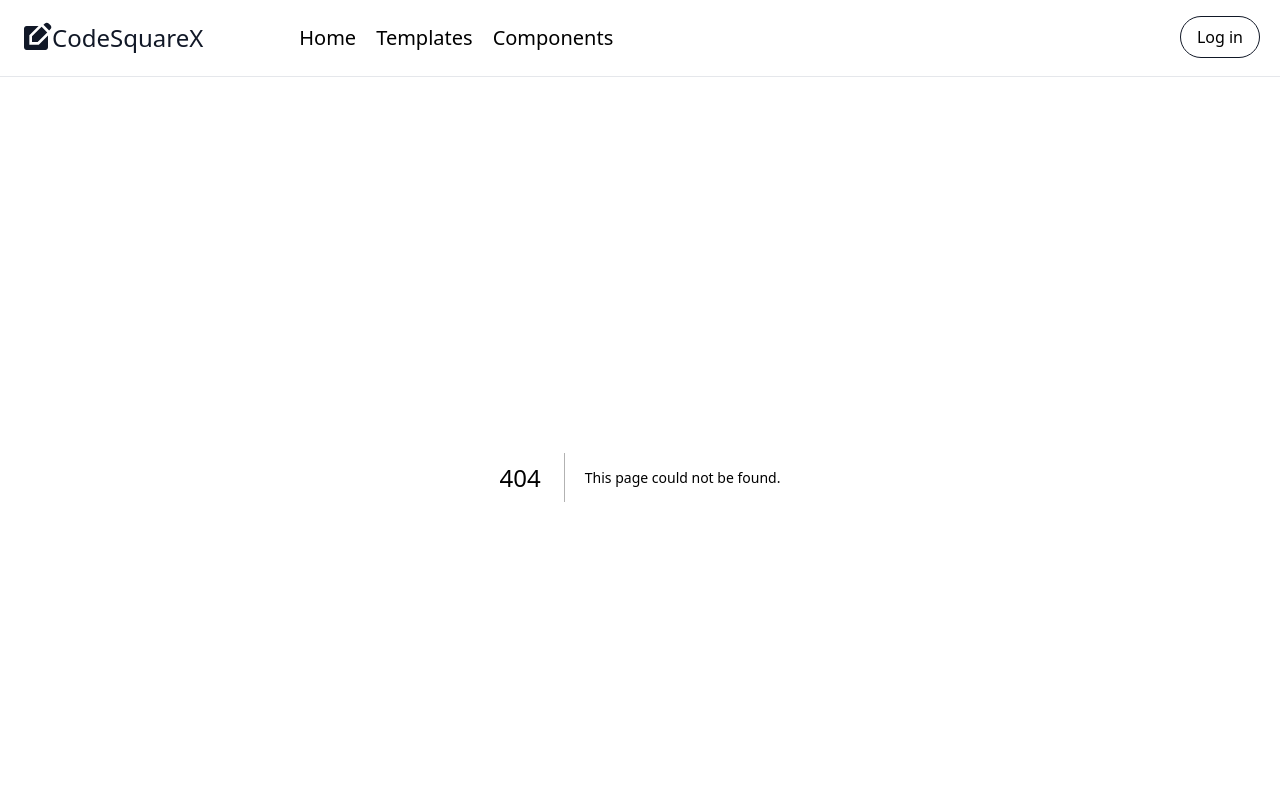
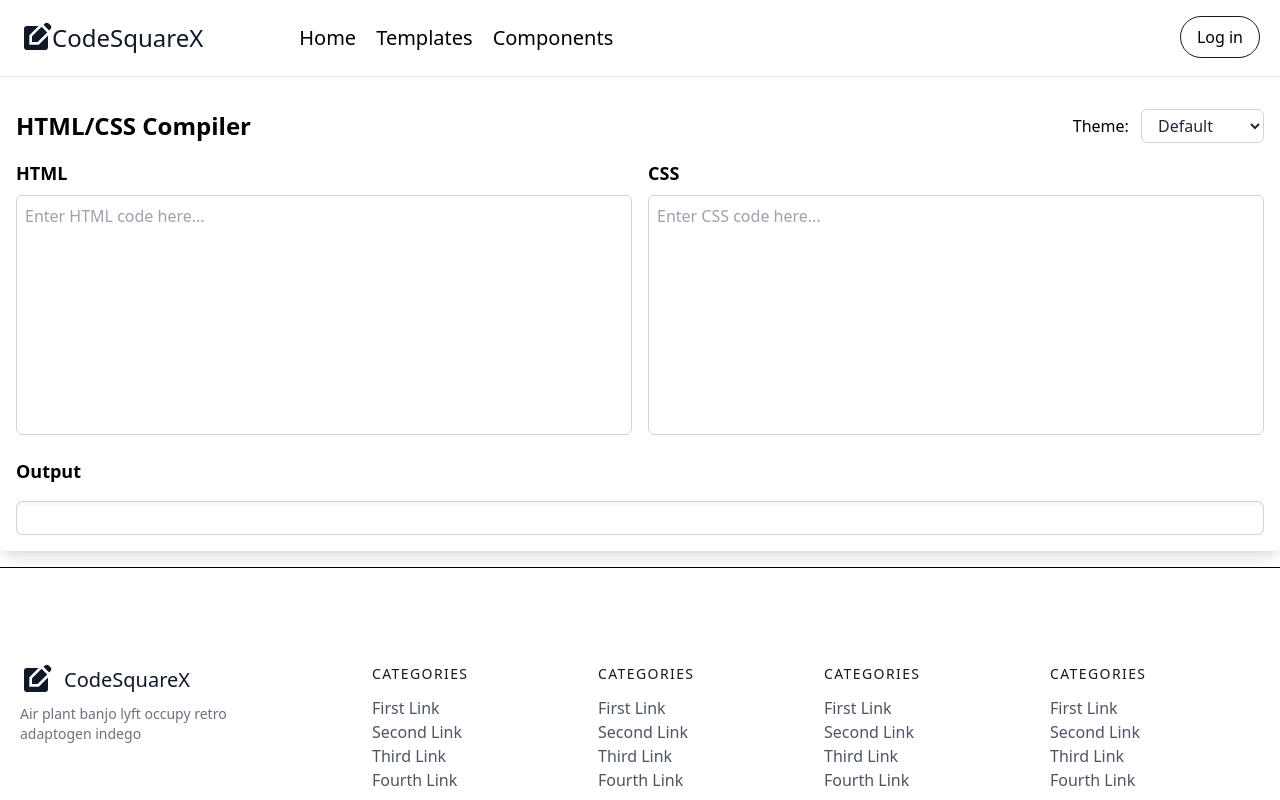
Before and after one commit to darshilkantaria11/SU, a Next.js app in the folder codeeasy/: page /compiler in a window 1280 px wide. Before the commit this address had no page. Shown: the top 800 px of the page. Built offline with nearby package versions, Linux system fonts and the light colour scheme.

Commit message:
compiler added

```diff
--- a/codeeasy/package.json
+++ b/codeeasy/package.json
@@ -19,7 +19,9 @@
     "mongoose": "^7.1.0",
     "next": "13.3.0",
     "postcss": "8.4.23",
+    "prismjs": "^1.29.0",
     "react": "18.2.0",
+    "react-ace": "^10.1.0",
     "react-codemirror2": "^7.2.1",
     "react-dom": "18.2.0",
     "react-firebaseui": "^6.0.0",
--- /dev/null
+++ b/codeeasy/pages/compiler.js
@@ -0,0 +1,76 @@
+import Head from "next/head";
+import { useEffect, useState } from "react";
+import Prism from "prismjs";
+import "prismjs/themes/prism.css";
+import "prismjs/components/prism-markup";
+import "prismjs/components/prism-css";
+import "prismjs/plugins/line-numbers/prism-line-numbers.css";
+import "prismjs/plugins/line-numbers/prism-line-numbers.min";
+
+export default function Home() {
+  const [htmlCode, setHtmlCode] = useState("");
+  const [cssCode, setCssCode] = useState("");
+  const [theme, setTheme] = useState("prism");
+
+  useEffect(() => {
+    Prism.highlightAll();
+  }, []);
+
+  const onHtmlChange = (e) => {
+    setHtmlCode(e.target.value);
+  };
+
+  const onCssChange = (e) => {
+    setCssCode(e.target.value);
+  };
+
+  const onThemeChange = (e) => {
+    setTheme(e.target.value);
+  };
+
+  return (
+    <>
+      <Head>
+        <title>HTML/CSS Compiler</title>
+      </Head>
+      <div className={`container mx-auto my-4 p-4 rounded-md shadow-lg ${theme}`}>
+        <div className="flex justify-between items-center mb-4">
+          <h1 className="text-2xl font-bold">HTML/CSS Compiler</h1>
+          <div>
+            <label htmlFor="theme-select" className="mr-2 font-medium">Theme: </label>
+            <select id="theme-select" onChange={onThemeChange} value={theme} className="bg-white text-gray-800 border border-gray-300 rounded-md px-3 py-1 focus:outline-none focus:ring-2 focus:ring-blue-500">
+              <option value="prism">Default</option>
+              <option value="prism-okaidia">Okaidia</option>
+              <option value="prism-tomorrow">Tomorrow</option>
+            </select>
+          </div>
+        </div>
+        <div className="grid grid-cols-2 gap-4">
+          <div>
+            <h2 className="text-lg font-bold mb-2">HTML</h2>
+            <textarea
+              className="w-full h-60 resize-none p-2 text-gray-800 border border-gray-300 rounded-md focus:outline-none focus:ring-2 focus:ring-blue-500"
+              value={htmlCode}
+              onChange={onHtmlChange}
+              placeholder="Enter HTML code here..."
+            ></textarea>
+          </div>
+          <div>
+            <h2 className="text-lg font-bold mb-2">CSS</h2>
+            <textarea
+              className="w-full h-60 resize-none p-2 text-gray-800 border border-gray-300 rounded-md focus:outline-none focus:ring-2 focus:ring-blue-500"
+              value={cssCode}
+              onChange={onCssChange}
+              placeholder="Enter CSS code here..."
+            ></textarea>
+          </div>
+        </div>
+        <h2 className="text-lg font-bold my-4">Output</h2>
+        <div
+          className="w-full p-4 border border-gray-300 rounded-md shadow-inner whitespace-pre-wrap"
+          dangerouslySetInnerHTML={{ __html: htmlCode }}
+        ></div>
+      </div>
+    </>
+  );
+}
```
Also changed, not shown: 1 other file (tests, documents, lock files or other folders).
